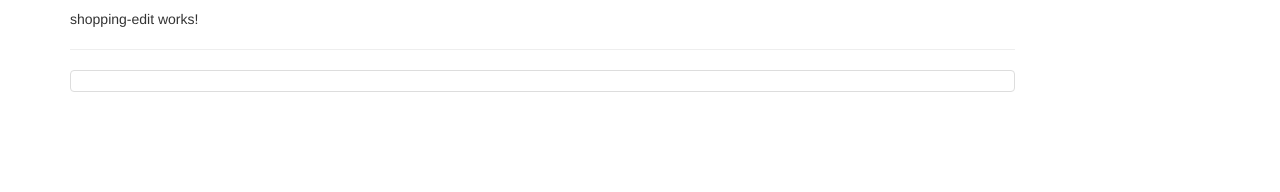
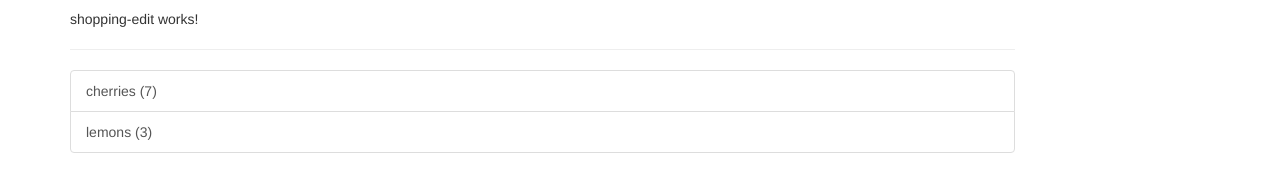
Before and after one commit to Juliya2323/recipe-book-Angular, an Angular app: page / in a window 1280 px wide. Shown: the part 310-502 px from the top of the page. Built offline with nearby package versions, Linux system fonts and the light colour scheme.

Commit message:
add Ingredient Model and  Shopping list

```diff
--- a/src/app/shopping-list/shopping-list.component.html
+++ b/src/app/shopping-list/shopping-list.component.html
@@ -3,7 +3,13 @@
     <app-shopping-edit></app-shopping-edit>
     <hr>
     <ul class="list-group">
-      <a class="list-group-item" style="cursor: pointer"></a>
+      <a
+        class="list-group-item"
+        style="cursor: pointer"
+        *ngFor="let ingredient of ingredients"
+      >
+      {{ ingredient.name }} ({{ ingredient.amount }})
+      </a>
     </ul>
   </div>
 </div>
--- a/src/app/shopping-list/shopping-list.component.ts
+++ b/src/app/shopping-list/shopping-list.component.ts
@@ -1,4 +1,5 @@
 import { Component, OnInit } from '@angular/core';
+import { Ingredient } from '../shared/ingredient.model';
 
 @Component({
   selector: 'app-shopping-list',
@@ -6,7 +7,10 @@
   styleUrls: ['./shopping-list.component.css']
 })
 export class ShoppingListComponent implements OnInit {
-  ingredients = [];
+  ingredients: Ingredient[] = [
+    new Ingredient('cherries', 7),
+    new Ingredient('lemons', 3),
+  ];
 
   constructor() { }
 
```
Also changed, not shown: src/app/shared/ingredient.model.ts (added, +17 -0 lines).
